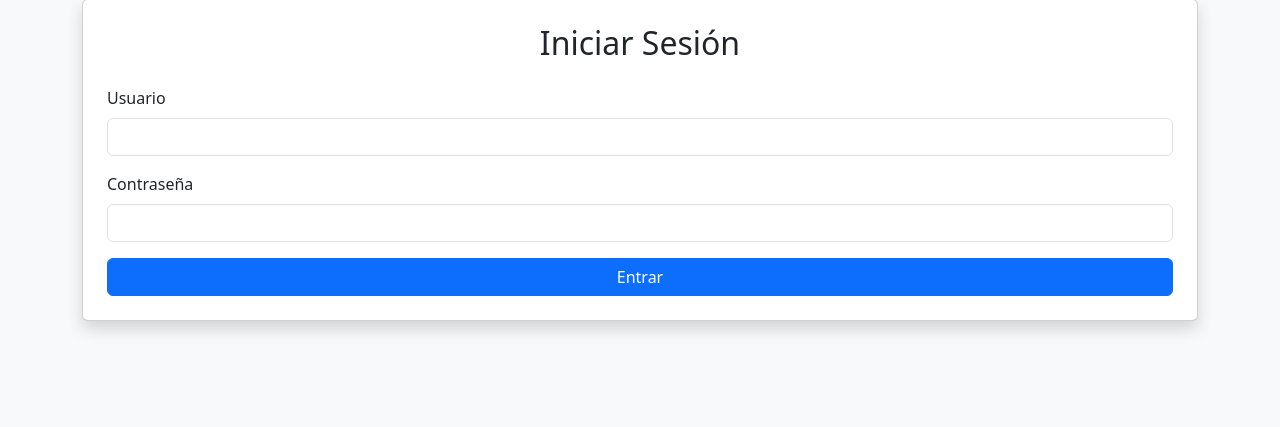
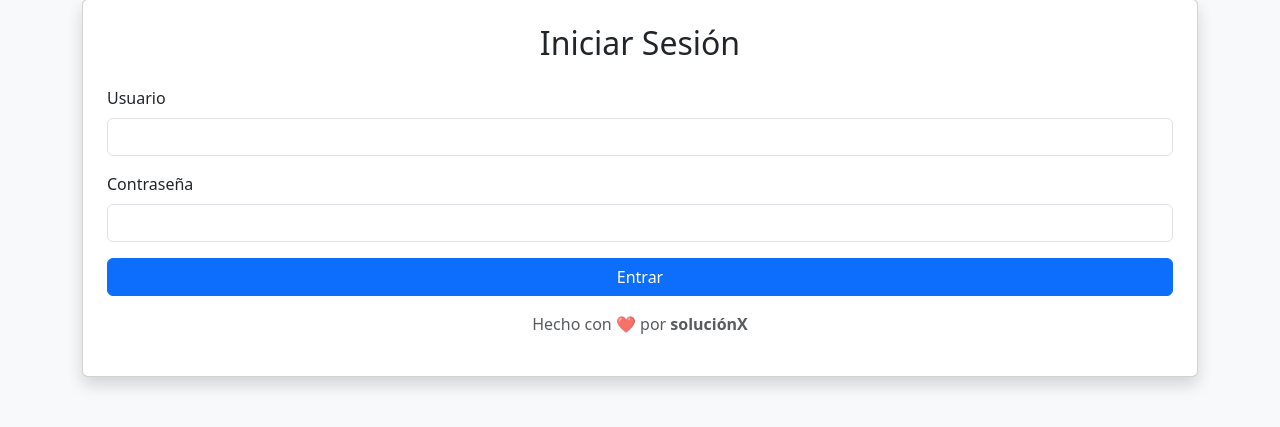
Before and after one commit to robulloa/informes-excel, a Flask app: page /login in a window 1280 px wide. Shown: the part 49-476 px from the top of the page. Run offline with Flask 3, Linux system fonts and the light colour scheme; parts of the project's set-up code (start-up, migrations or seed data) failed here and were passed over.

Commit message:
Agregada footer 'Hecho con corazón por solucionX'

```diff
--- a/backend/templates/login.html
+++ b/backend/templates/login.html
@@ -23,6 +23,11 @@
                 </div>
                 <button type="submit" class="btn btn-primary w-100">Entrar</button>
             </form>
+
+            <!-- Mensaje al pie -->
+                <p class="text-center text-muted mt-3">
+                    Hecho con ❤️ por <strong>soluciónX</strong>
+                </p>
         </div>
     </div>
 </body>
```
